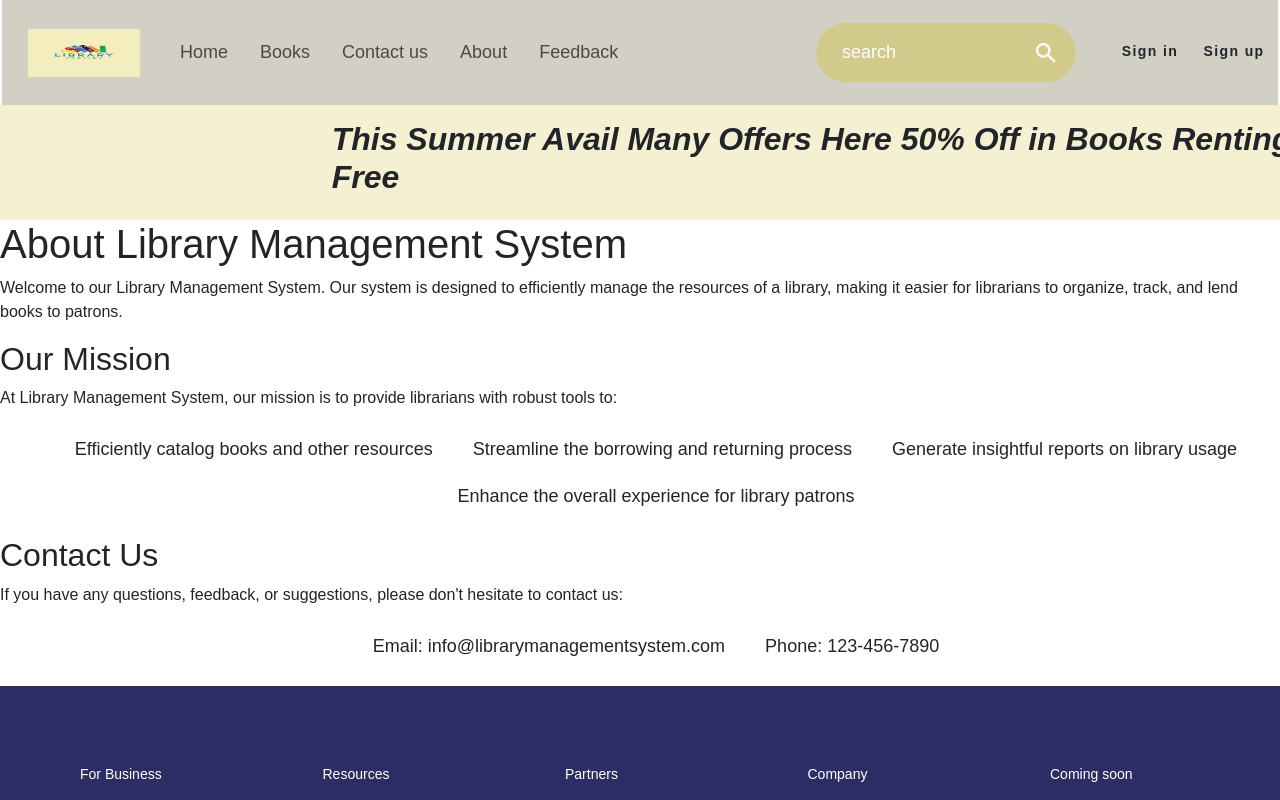
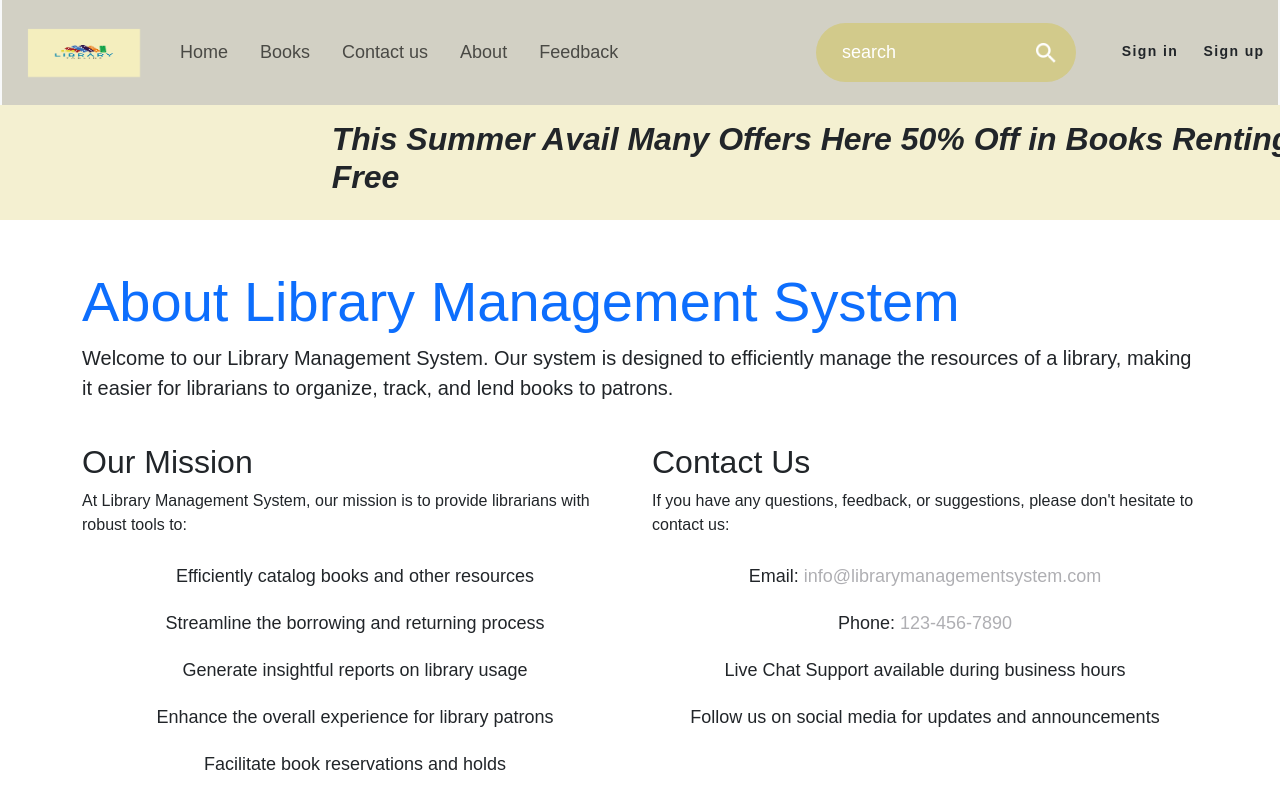
Before and after one commit to tushargandhi77/Library_Management_System, a React (Vite) app in the folder Frontend/: page /about in a window 1280 px wide. Shown: the top 800 px of the page. Built offline with nearby package versions, Linux system fonts and the light colour scheme; grey boxes are pictures that could not be loaded.

Commit message:
About us updated

```diff
--- a/Frontend/src/pages/About.jsx
+++ b/Frontend/src/pages/About.jsx
@@ -1,24 +1,55 @@
-import React from 'react';
+import React from "react";
 
 const About = () => {
   return (
-    <div>
-      <h1>About Library Management System</h1>
-      <p>Welcome to our Library Management System. Our system is designed to efficiently manage the resources of a library, making it easier for librarians to organize, track, and lend books to patrons.</p>
-      <h2>Our Mission</h2>
-      <p>At Library Management System, our mission is to provide librarians with robust tools to:</p>
-      <ul>
+    <div className="container">
+      <h1 className="mt-5 display-4 text-primary">
+        About Library Management System
+      </h1>
+      <p className="lead">
+        Welcome to our Library Management System. Our system is designed to
+        efficiently manage the resources of a library, making it easier for
+        librarians to organize, track, and lend books to patrons.
+      </p>
+      <div className="row">
+        <div className="col-md-6">
+          <h2 className="mt-4">Our Mission</h2>
+          <p>
+            At Library Management System, our mission is to provide librarians
+            with robust tools to:
+          </p>
+          <ul className="list-unstyled">
             <li>Efficiently catalog books and other resources</li>
             <li>Streamline the borrowing and returning process</li>
             <li>Generate insightful reports on library usage</li>
             <li>Enhance the overall experience for library patrons</li>
+            {/* Additional Feature: Reservation System */}
+            <li>Facilitate book reservations and holds</li>
           </ul>
-      <h2>Contact Us</h2>
-      <p>If you have any questions, feedback, or suggestions, please don't hesitate to contact us:</p>
-      <ul>
-        <li>Email: info@librarymanagementsystem.com</li>
-        <li>Phone: 123-456-7890</li>
+        </div>
+        <div className="col-md-6">
+          <h2 className="mt-4">Contact Us</h2>
+          <p>
+            If you have any questions, feedback, or suggestions, please don't
+            hesitate to contact us:
+          </p>
+          <ul className="list-unstyled">
+            <li>
+              Email:{" "}
+              <a href="mailto:info@librarymanagementsystem.com">
+                info@librarymanagementsystem.com
+              </a>
+            </li>
+            <li>
+              Phone: <a href="tel:123-456-7890">123-456-7890</a>
+            </li>
+            {/* Additional Feature: Live Chat Support */}
+            <li>Live Chat Support available during business hours</li>
+            {/* Additional Feature: Social Media Integration */}
+            <li>Follow us on social media for updates and announcements</li>
           </ul>
+        </div>
+      </div>
     </div>
   );
 };
```
Lines whose indentation alone changed are shown as unchanged.
